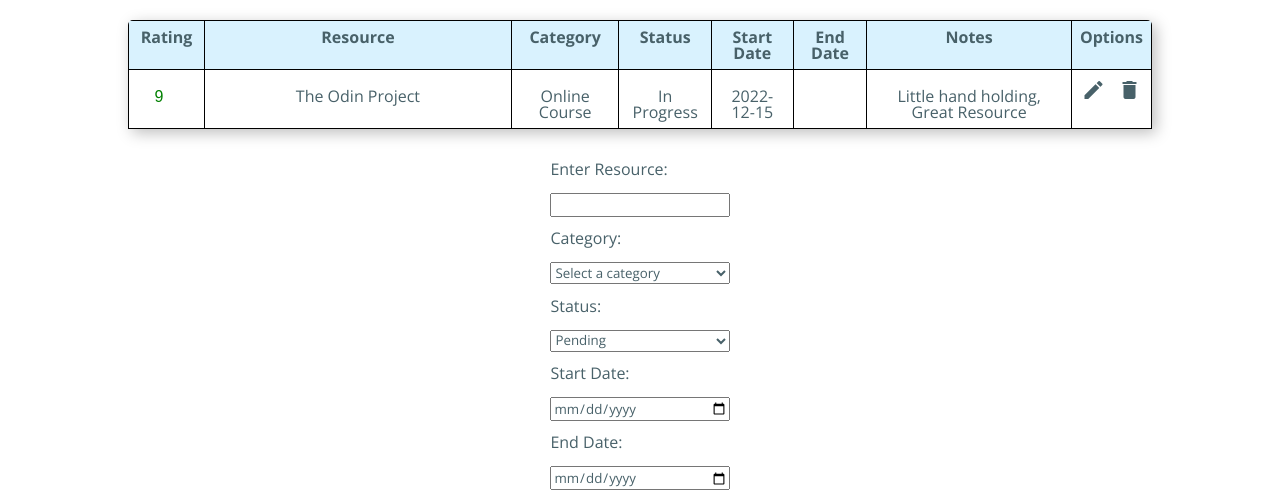
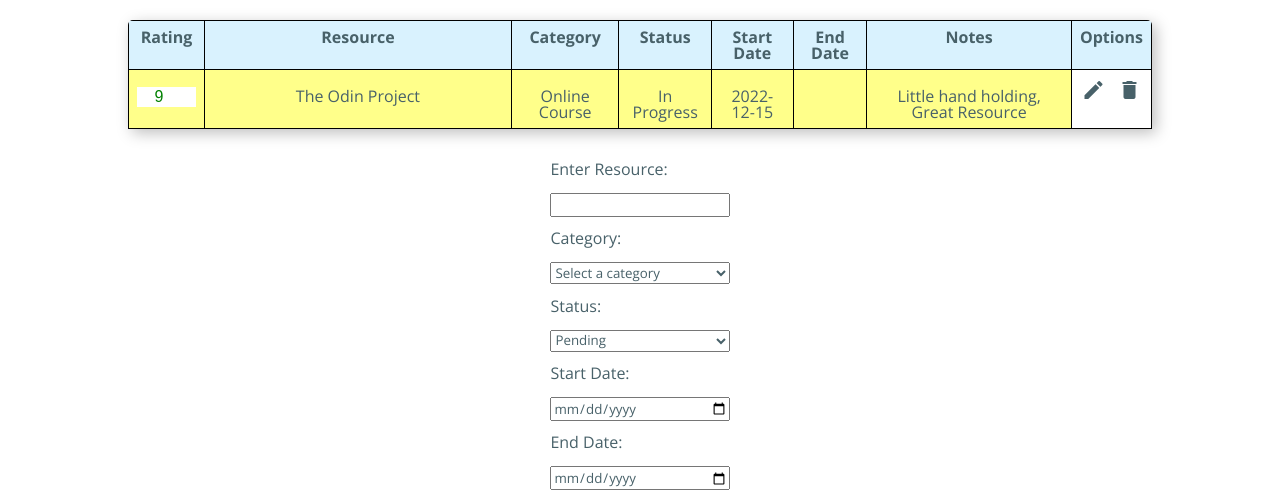
Before and after one commit to HyunCafe/odin-library, a plain HTML site: page index.html in a window 1280 px wide. Both pictures are taken after a click on the icon "edit". Shown: the part 300-800 px from the top of the page. Drawn offline with nearby package versions, Linux system fonts and the light colour scheme.

Commit message:
Feat: added editable to highlight cell boxes to let user know they can edit

```diff
--- a/script.js
+++ b/script.js
@@ -204,8 +204,12 @@
         editIcon.addEventListener("click", () => {
           const resourceInputs = resourceRow.querySelectorAll("td:not(.options)");
           resourceInputs.forEach((input) => {
-            input.setAttribute("contenteditable", "true");
-            input.classList.add("editable");
+            if (!input.classList.contains("editable")) {
+              input.setAttribute("contenteditable", "true");
+            } else {
+              input.removeAttribute("contenteditable");
+            }
+            input.classList.toggle("editable");
           });
           ratingElement.style.display = "block";
         });
@@ -217,7 +221,6 @@
     }
     resourceRow.append(propElement);
   });
-
   return resourceRow;
 }
 
@@ -240,4 +243,6 @@
 
 // Sort Option For Different Categories
 
+// Add required for certain inputs
+
 // TODO: Add sorting and other resource library functionality
--- a/styles.css
+++ b/styles.css
@@ -41,8 +41,6 @@
   font-weight: 600;
 
 }
-
-
 
 /* Top Navbar Section */
 .resource-list.header {
@@ -144,6 +142,10 @@
   font-size: 1rem;
 }
 
+.editable {
+  background-color: rgb(255, 255, 138);
+}
+
 /* Footer */
 .site-footer {
   padding: 1em;
```
